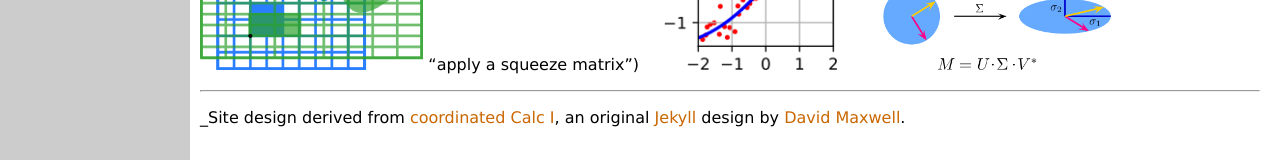
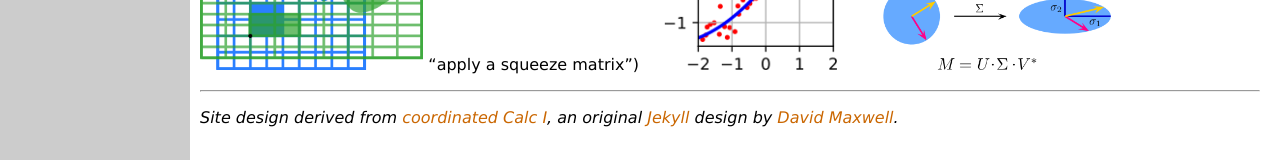
Before and after one commit to bueler/math314, a Jekyll site: the page built from index.md, in a window 1280 px wide and 1341 px high. Shown: the part 1178-1338 px from the top of the window. Built offline with Jekyll 4.4.1, drawn with Linux system fonts in a browser that asks for light colours.

Commit message:
One character bug fix.

```diff
--- a/index.md
+++ b/index.md
@@ -56,4 +56,4 @@ I hold [office hours](http://bueler.github.io/OffHrs.htm) in Chapman 306C.
 [<img src="assets/images/matrix-squeeze.png" height="150">](https://en.wikipedia.org/wiki/Matrix_(mathematics)#Linear_transformations) "apply a squeeze matrix") &nbsp; &nbsp; [<img src="assets/images/least-squares.png" height="200">](https://en.wikipedia.org/wiki/Least_squares "least-squares fit a line") &nbsp; &nbsp; &nbsp; &nbsp; [<img src="assets/images/svd.png" height="200">](https://en.wikipedia.org/wiki/Singular_value_decomposition "picture the SVD")
 
 ---
-_Site design derived from [coordinated Calc I](https://uaf-math251.github.io/), an original [Jekyll](https://jekyllrb.com/) design by [David Maxwell](https://damaxwell.github.io/).
+_Site design derived from [coordinated Calc I](https://uaf-math251.github.io/), an original [Jekyll](https://jekyllrb.com/) design by [David Maxwell](https://damaxwell.github.io/)._
```
